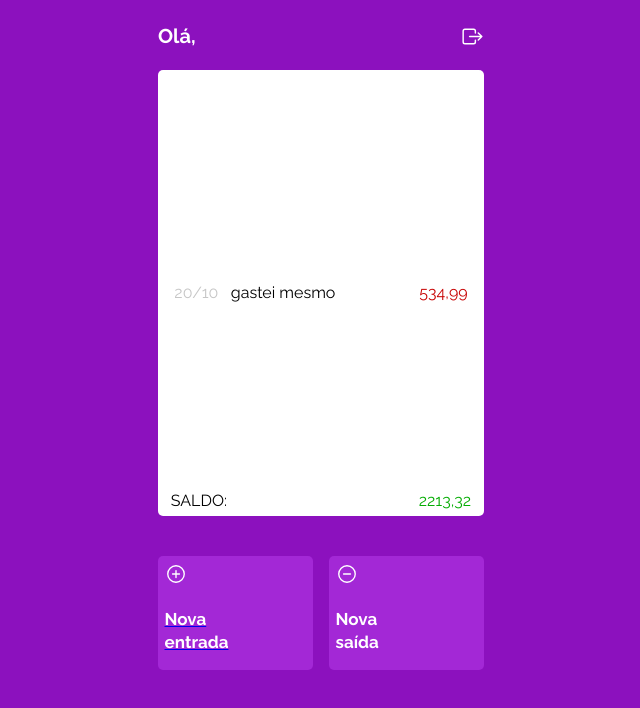
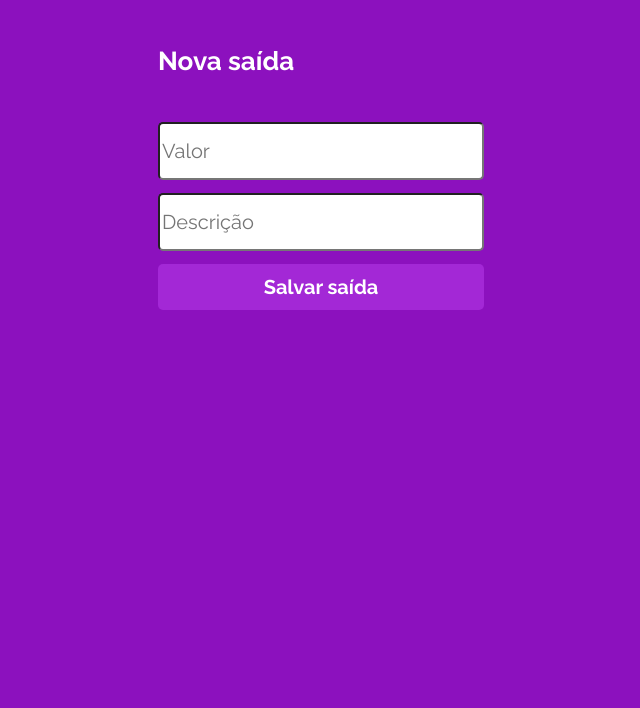
Before and after one commit to gavuolo/projeto14-mywallet-front, a React (Create React App) app: page /nova-saida in a window 1280 px wide. Shown: the top 708 px of the page, without its empty margins (319-959 px from the left). Built offline with nearby package versions, Linux system fonts and the light colour scheme; a web font is replaced by a local one.

Commit message:
Feat: route incoming and expense

```diff
--- a/src/components/App.js
+++ b/src/components/App.js
@@ -6,6 +6,9 @@ import AuthProvider from "./pages/contexts/AuthContext";
 import HomePage from "./pages/home/HomePage";
 import SignUpPage from "./pages/signUpPage/SignUpPage";
 import SignInPage from "./pages/signInPage/signInPage";
+import Incoming from "./pages/transaction/Incoming";
+import Expense from "./pages/transaction/Expense";
+
 export default function App() {
   return (
     <BrowserRouter>
@@ -16,8 +19,8 @@ export default function App() {
             <Route path="/" element={<SignInPage />} />
             <Route path="/sign-up" element={<SignUpPage />} />
             <Route path="/home" element={<HomePage />} />
-            <Route path="/nova-entrada" element={<HomePage />} />
-            <Route path="/nova-saida" element={<HomePage />} />
+            <Route path="/nova-entrada" element={<Incoming />} />
+            <Route path="/nova-saida" element={<Expense />} />
           </Routes>
         </AuthProvider>
       </Content>
--- a/src/components/pages/home/HomePage.js
+++ b/src/components/pages/home/HomePage.js
@@ -29,14 +29,16 @@ export default function HomePage() {
         </Record>
         <DivButton>
           <Button>
-            <Link to="/sign-up">
+            <Link to="/nova-entrada">
               <ion-icon name="add-circle-outline"></ion-icon>
               <p>Nova entrada</p>
             </Link>
           </Button>
           <Button>
-            <ion-icon name="remove-circle-outline"></ion-icon>
-            <p>Nova saída</p>
+            <Link to="/nova-saida">
+              <ion-icon name="remove-circle-outline"></ion-icon>
+              <p>Nova saída</p>
+            </Link>
           </Button>
         </DivButton>
       </Content>
--- /dev/null
+++ b/src/components/pages/transaction/Expense.js
@@ -0,0 +1,49 @@
+import styled from "styled-components";
+import { AuthContext } from "../contexts/AuthContext";
+import React, { useContext, useEffect, useState } from "react";
+import { Link, useNavigate } from "react-router-dom";
+import axios from "axios";
+import { API } from "../../API_URL";
+
+export default function Expense() {
+    return (
+        <>
+            <Content>
+                <p>Nova saída</p>
+                <Form>
+                    <input type="text" placeholder="Valor"></input>
+                    <input type="text" placeholder="Descrição"></input>
+                </Form>
+
+                <Button>
+                    <p>Salvar saída</p>
+                </Button>
+            </Content>
+        </>
+    )
+}
+const Content = styled.div`
+    margin-top: 25px;
+    p{
+        padding: 25px 0 25px 0;
+        font-size: 26px;
+    }
+`
+const Form = styled.div`
+    display: flex;
+    flex-direction: column;
+    margin-top: 24px;
+`
+const Button = styled.div`
+    width: 326px;
+    height: 46px;
+    display: flex;
+    align-items: center;
+    justify-content: center;
+    background: #A328D6;
+    border-radius: 5px;
+    cursor: pointer;
+    p{
+        font-size: 20px;
+    }
+`
--- /dev/null
+++ b/src/components/pages/transaction/Incoming.js
@@ -0,0 +1,48 @@
+import styled from "styled-components";
+import { AuthContext } from "../contexts/AuthContext";
+import React, { useContext, useEffect, useState } from "react";
+import { Link, useNavigate } from "react-router-dom";
+import axios from "axios";
+import { API } from "../../API_URL";
+
+export default function Incoming() {
+  return (
+            <Content>
+                <p>Nova entrada</p>
+                <Form>
+                <input type="text" placeholder="Valor"></input>
+                <input type="text" placeholder="Descrição"></input>
+                </Form>
+
+                <Button>
+                    <p>Salvar entrada</p>
+                </Button>
+            </Content>
+    )
+}
+
+const Content = styled.div`
+    margin-top: 25px;
+    p{
+        padding: 25px 0 25px 0;
+        font-size: 26px;
+    }
+`
+const Form = styled.div`
+    display: flex;
+    flex-direction: column;
+    margin-top: 24px;
+`
+const Button = styled.div`
+    width: 326px;
+    height: 46px;
+    display: flex;
+    align-items: center;
+    justify-content: center;
+    background: #A328D6;
+    border-radius: 5px;
+    cursor: pointer;
+    p{
+        font-size: 20px;
+    }
+`
```
